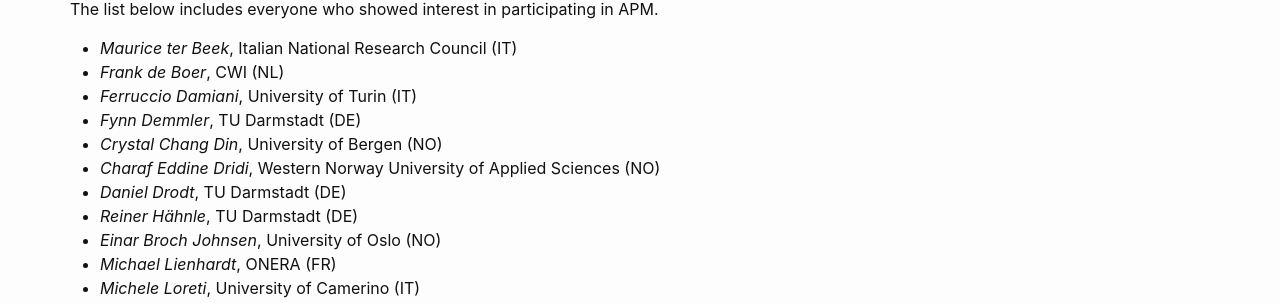
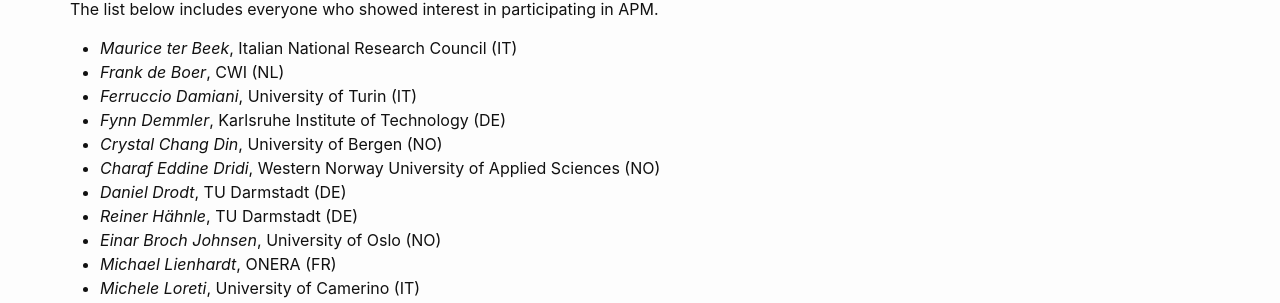
Before and after one commit to apm-workshop/2025, a Jekyll site: the page built from _pages/participants.md, in a window 1280 px wide. Shown: the part 546-849 px from the top of the page. Built offline with Jekyll 4.4.1, drawn with Linux system fonts in a browser that asks for light colours.

Commit message:
Update participants.md

```diff
--- a/_pages/participants.md
+++ b/_pages/participants.md
@@ -12,7 +12,7 @@ The list below includes everyone who showed interest in participating in APM.
   - _Maurice ter Beek_, Italian National Research Council (IT)
   - _Frank de Boer_, CWI (NL)
   - _Ferruccio Damiani_, University of Turin (IT)
-  - _Fynn Demmler_, TU Darmstadt (DE)
+  - _Fynn Demmler_, Karlsruhe Institute of Technology (DE)
   - _Crystal Chang Din_, University of Bergen (NO)
   - _Charaf Eddine Dridi_, Western Norway University of Applied Sciences (NO)
   - _Daniel Drodt_, TU Darmstadt (DE)
```
